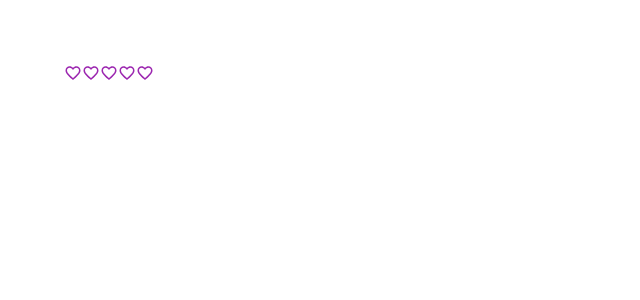
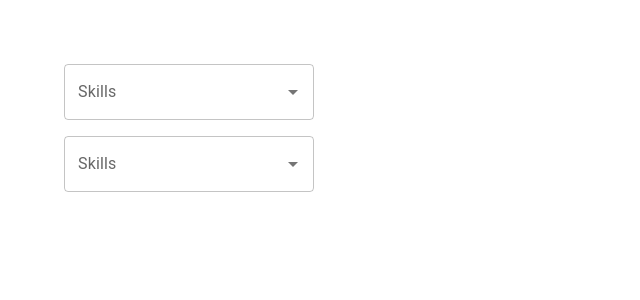
Before and after one commit to jerrydayne/material-ui-demo, a React (Create React App) app: page / in a window 1280 px wide. Shown: the top 300 px of the page, without its empty margins (0-640 px from the left). Built offline with nearby package versions, Linux system fonts and the light colour scheme.

Commit message:
Autocomplete and props

```diff
--- a/src/App.tsx
+++ b/src/App.tsx
@@ -1,13 +1,14 @@
 import React from 'react';
 import './App.css';
-import MuiSwitch from './components/MuiSwitch';
-import MuiRating from './components/MuiRating';
+//import MuiSwitch from './components/MuiSwitch';
 //import MuiTypography from './components/MuiTypography';
 //import MuiButton from './components/MuiButton';
 //import MuiTextField from './components/MuiTextField';
 //import MuiSelect from './components/MuiSelect';
 //import MuiRadioButton from './components/MuiRadioButton';
 //import MuiCheckBox from './components/MuiCheckBox';
+//import MuiRating from './components/MuiRating';
+import MuiAutoComplete from './components/MuiAutoComplete';
 
 
 function App() {
@@ -20,7 +21,8 @@
       {/**<MuiRadioButton /> */}
       {/**<MuiCheckBox /> */}
       {/**<MuiSwitch /> */}
-      <MuiRating />
+      {/**<MuiRating /> */}
+      <MuiAutoComplete />
     </div>
   );
 }
--- /dev/null
+++ b/src/components/MuiAutoComplete.tsx
@@ -0,0 +1,41 @@
+import { Stack, Autocomplete, TextField } from "@mui/material"
+import { useState } from "react"
+
+type Skill = {
+    id:number
+    label:string
+}
+
+const skills = ['HTML', 'CSS', 'JavaScript', 'TypeScript', 'React']
+
+const skillsOptions = skills.map(( skill, index) => ({
+    id: index + 1,
+    label: skill
+}))
+
+const MuiAutoComplete = () => {
+    const [value, setValue] = useState<string | null >(null)
+    const [skill, setSkill] = useState<Skill | null >(null)
+    console.log({value})
+    console.log({skill})
+
+  return (
+    <Stack spacing={2} width='250px'>
+      <Autocomplete
+        options={skills}
+        renderInput={(params) => <TextField {...params} label='Skills' />}
+        value={value}
+        onChange={(event: any, newValue: string | null) => setValue(newValue)}
+      />
+
+      <Autocomplete
+        options={skillsOptions}
+        renderInput={(params) => <TextField {...params} label='Skills' />}
+        value={skill}
+        onChange={(event: any, newValue: Skill | null) => setSkill(newValue)}
+      />
+    </Stack>
+  )
+}
+
+export default MuiAutoComplete
```
